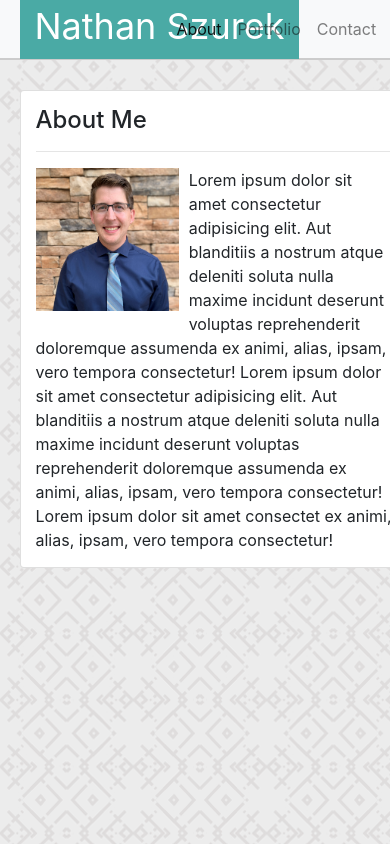
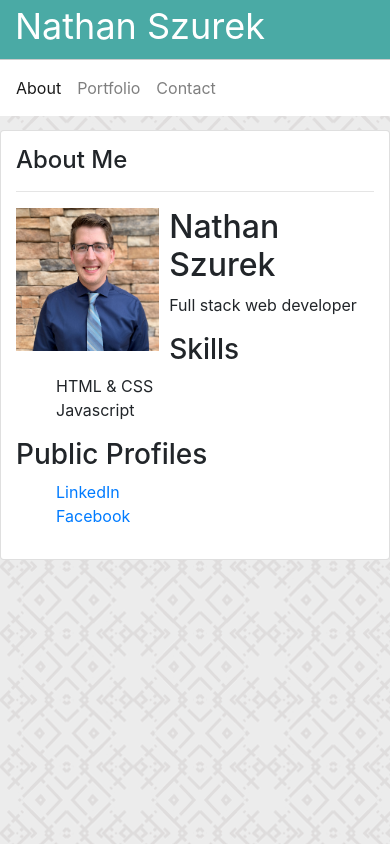
Before and after one commit to NathanSzu/ResponsivePortfolio, a plain HTML site: page index.html in a window 390 px wide. Drawn offline with nearby package versions, Linux system fonts and the light colour scheme.

Commit message:
Added responsive elements and profile data.

```diff
--- a/index.html
+++ b/index.html
@@ -12,11 +12,11 @@
     <link rel="stylesheet" href="style.css">
   </head>
   <body>
-      <nav class="navbar navbar-expand navbar-light bg-light">
+      <nav class="navbar flex-row-reverse navbar-expand navbar-light bg-light">
           <div class="brand">
               <span class="brand-text">Nathan Szurek</span>
           </div>
-          <div class="nav navbar-nav">
+          <div class="nav d-flex p-2 bd-highlight navbar-nav">
               <a class="nav-item nav-link active" href="index.html">About <span class="sr-only">(current)</span></a>
               <a class="nav-item nav-link" href="portfolio.html">Portfolio</a>
               <a class="nav-item nav-link" href="contact.html">Contact</a>
@@ -30,11 +30,21 @@
                     <img class="about-img" src="Assets/profile.jpg" alt="Profile Picture">
 
                     <div class="single-post-content-wrapper">
-                                Lorem ipsum dolor sit amet consectetur adipisicing elit. Aut blanditiis a nostrum atque deleniti soluta nulla
-                                maxime incidunt deserunt voluptas reprehenderit doloremque assumenda ex animi, alias, ipsam, vero tempora consectetur!
-                                Lorem ipsum dolor sit amet consectetur adipisicing elit. Aut blanditiis a nostrum atque deleniti soluta nulla
-                                maxime incidunt deserunt voluptas reprehenderit doloremque assumenda ex animi, alias, ipsam, vero tempora consectetur!
-                                Lorem ipsum dolor sit amet consectet ex animi, alias, ipsam, vero tempora consectetur!
+                                <h2>Nathan Szurek</h2>
+                                <p>Full stack web developer</p>
+                                <h3>Skills</h3>
+                                <ul>
+                                    <li>HTML & CSS</li>
+                                    <li>Javascript</li>
+                                    <li></li>
+                                    <li></li>
+                                    <li></li>
+                                </ul>
+                                <h3>Public Profiles</h3>
+                                <ul>
+                                    <li><a href="www.linkedin.com/in/nathanszurek" target="blank">LinkedIn</a></li>
+                                    <li><a href="https://www.facebook.com/nathan.szurek?ref=bookmarks" target="blank">Facebook</a></li>
+                                </ul>
                     </div>
                 </div>
           </div>
--- a/style.css
+++ b/style.css
@@ -1,6 +1,10 @@
 /* Site defaults. */
 body {
     background-image: url(Assets/herringbone.png);
+}
+
+ul {
+    list-style: none;
 }
 
 /* Navigation bar */
@@ -13,31 +17,52 @@ nav {
     border-bottom:solid;
     border-color: #cccccc;
     border-width: 2px;
-
 }
 
 .navbar {
     position: relative;
 }
 
-.nav {
-    position: absolute;
-    right: 1.5%;
+@media screen and (max-width: 650px) {
+    .nav {
+        background-color: white;
+        left: 0px;
+        right: 0px;
+        top: 60px;
+        position: absolute;
+
+    }
 }
 
 /* Upper left logo inside navbar. */
 .brand {
+
     position: absolute;
+    left: 5%;
+    float: left;
     height: 60px;
     background-color: #4aaaa5;
     padding-left: 15px;
     padding-right: 15px;
-    left: 5%;
+}
+
+@media screen and (max-width: 650px) {
+    .brand {
+        width: 100%;
+        position: absolute;
+        left: 0%;
+    }
 }
 
 .brand-text {
     font-size: 36px;
     color: white;
+}
+
+@media screen and (max-width: 650px) {
+    .brand-text {
+        text-align: center;
+    }
 }
 
 /* Main Card. */
@@ -46,10 +71,24 @@ nav {
     top: 30px;
 }
 
+@media screen and (max-width: 650px) {
+    .card {
+        top: 70px;
+        left: 0px;
+    }
+}
+
 .container {
     padding: 0px;
     position: absolute;
     left: 5%;
+}
+
+@media screen and (max-width: 650px) {
+    .container {
+        position: absolute;
+        left: 0px;
+    }
 }
 
 .card-body {
```
Also changed, not shown: contact.html (+2 -2 lines), portfolio.html (+2 -2 lines).
